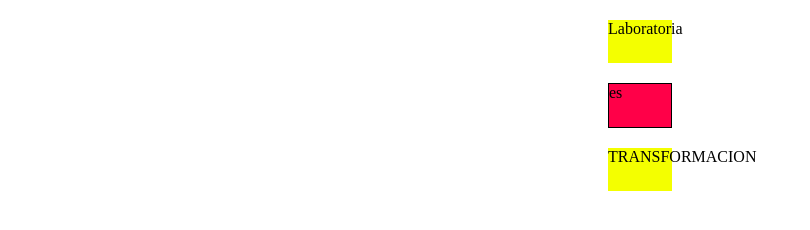
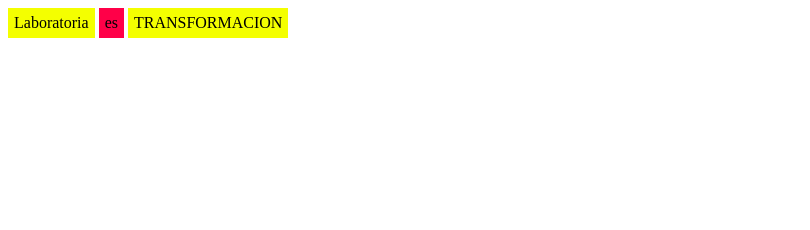
Before and after one commit to Daffyta/display-ejercicio1-laboratoria-, a plain HTML site: page index.html in a window 1280 px wide. Shown: the whole page, without its empty margins (0-810 px from the left). Drawn offline with Linux system fonts and the light colour scheme.

Commit message:
Ejercicio 3

```diff
--- a/css/main.css
+++ b/css/main.css
@@ -1,7 +1,8 @@
 span {
-  display: block;
-  padding-bottom: 25px;
-  margin: 20px 600px;
+  display: inline-block;
+  /* padding-bottom: 25px; */
+  /* margin: 20px 600px; */
+  padding: 6px;
 }
 
 .amarillo{
@@ -10,5 +11,4 @@ span {
 
 .rojo{
   background-color: #ff0048;
-  border: solid 1px black;
 }
```
